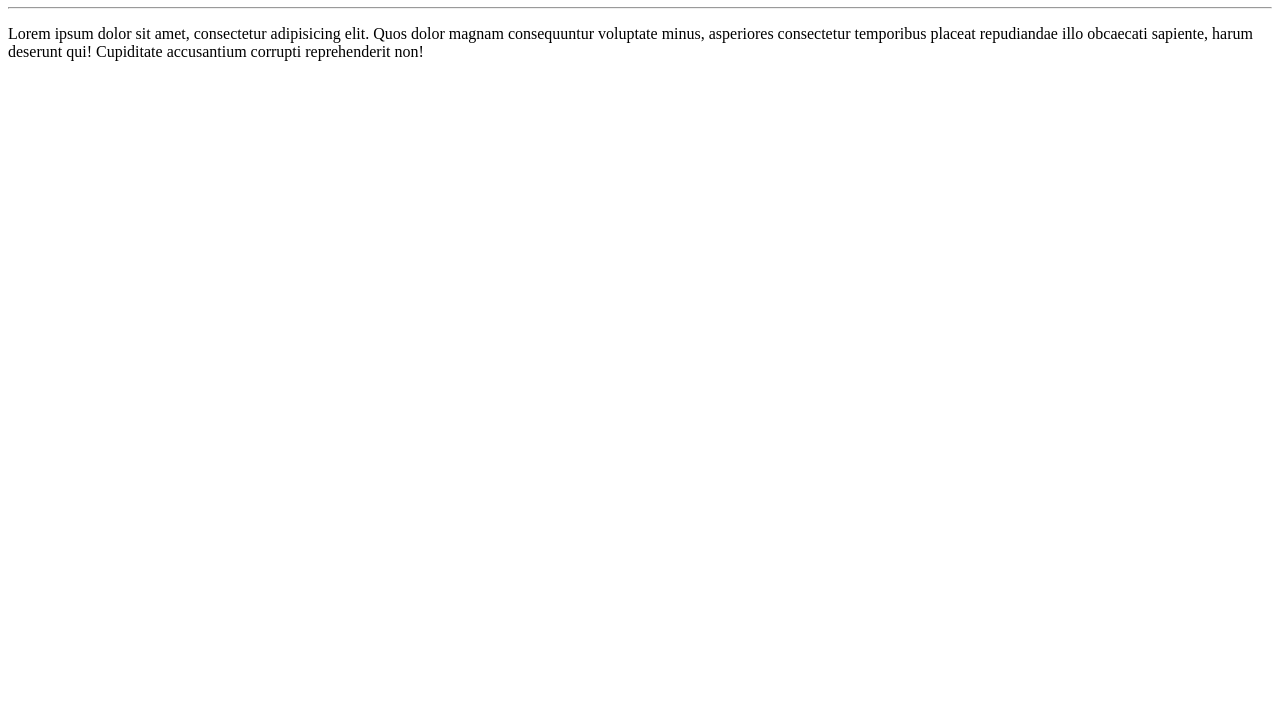
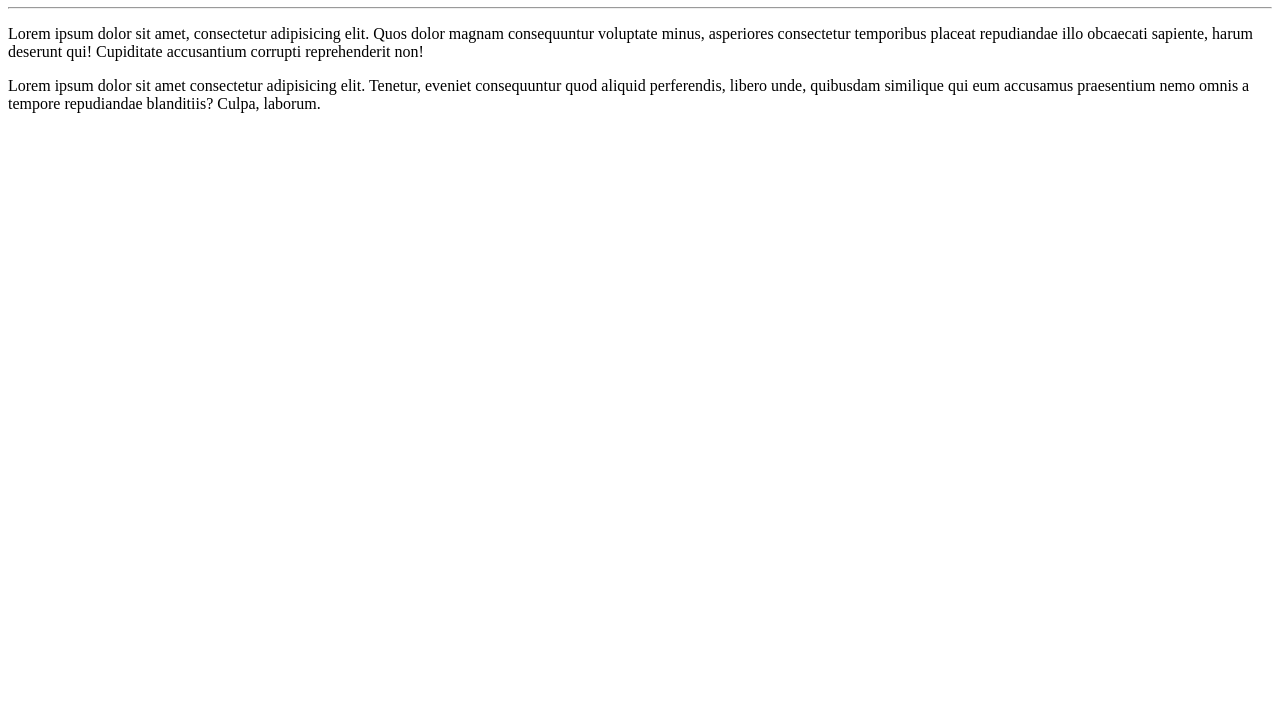
Before and after one commit to Jorgitobarbosa/Projeto1, a plain HTML site: page exemplo_de_site/index.html in a window 1280 px wide. Shown: the part 73-800 px from the top of the page. Drawn offline with Linux system fonts and the light colour scheme.

Commit message:
Adicionei um paragrafo no texto

```diff
--- a/exemplo_de_site/index.html
+++ b/exemplo_de_site/index.html
@@ -9,6 +9,6 @@
     <h1>Olá, Mundo!</h1>
     <hr>
     <p>Lorem ipsum dolor sit amet, consectetur adipisicing elit. Quos dolor magnam consequuntur voluptate minus, asperiores consectetur temporibus placeat repudiandae illo obcaecati sapiente, harum deserunt qui! Cupiditate accusantium corrupti reprehenderit non!</p>
-
+    <p>Lorem ipsum dolor sit amet consectetur adipisicing elit. Tenetur, eveniet consequuntur quod aliquid perferendis, libero unde, quibusdam similique qui eum accusamus praesentium nemo omnis a tempore repudiandae blanditiis? Culpa, laborum.</p>
 </body>
 </html>
```
